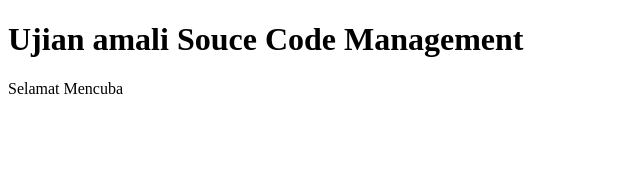
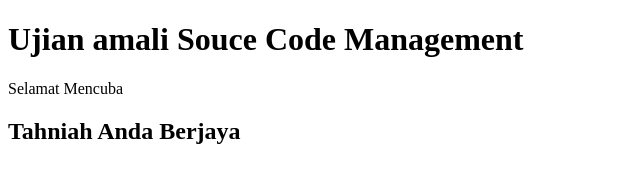
Before and after one commit to ZeoNasA/ujianscm, a plain HTML site: page index.html in a window 1280 px wide. Shown: the whole page, without its empty margins (0-640 px from the left). Drawn offline with Linux system fonts and the light colour scheme.

Commit message:
ubah file index.html

```diff
--- a/index.html
+++ b/index.html
@@ -9,5 +9,6 @@
 <body>
     <h1>Ujian amali Souce Code Management</h1>
     <p>Selamat Mencuba</p>
+    <h2>Tahniah Anda Berjaya</h2>
 </body>
 </html>
```
